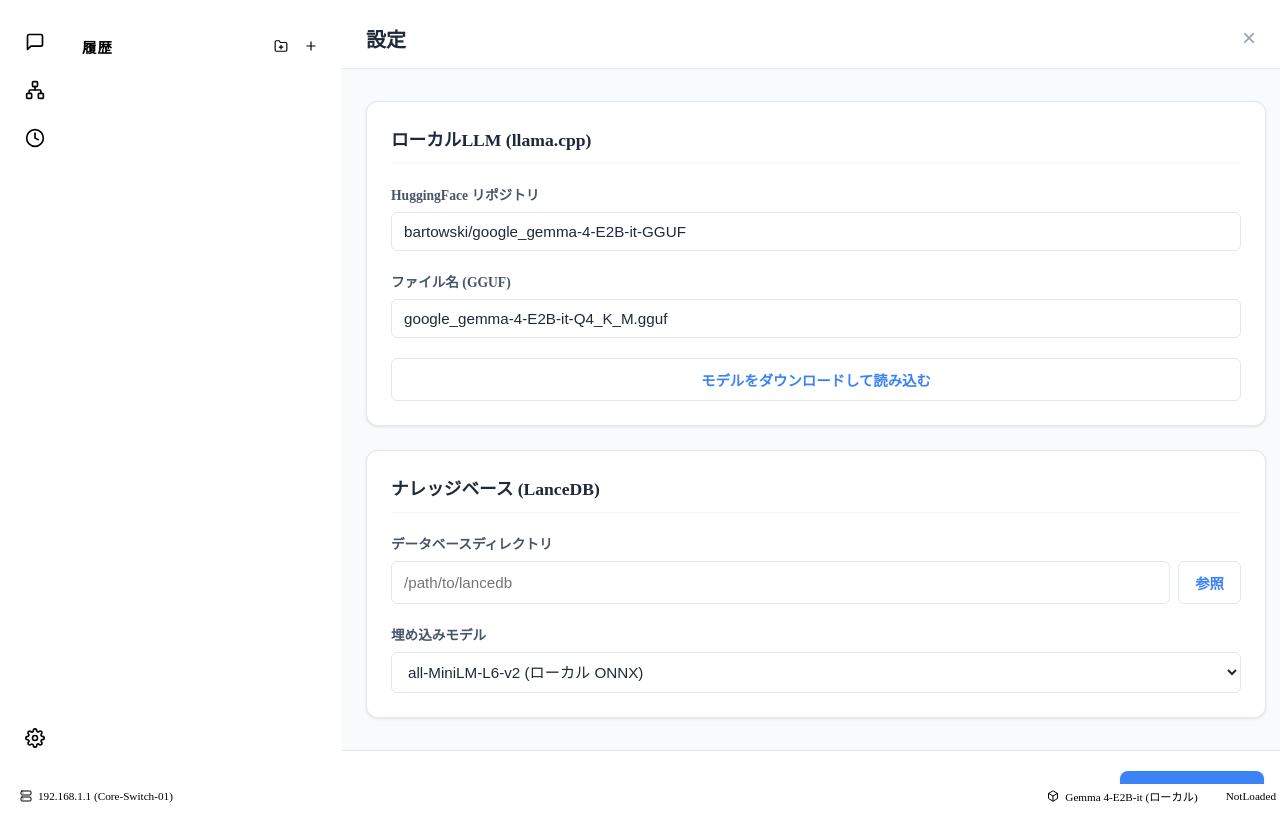
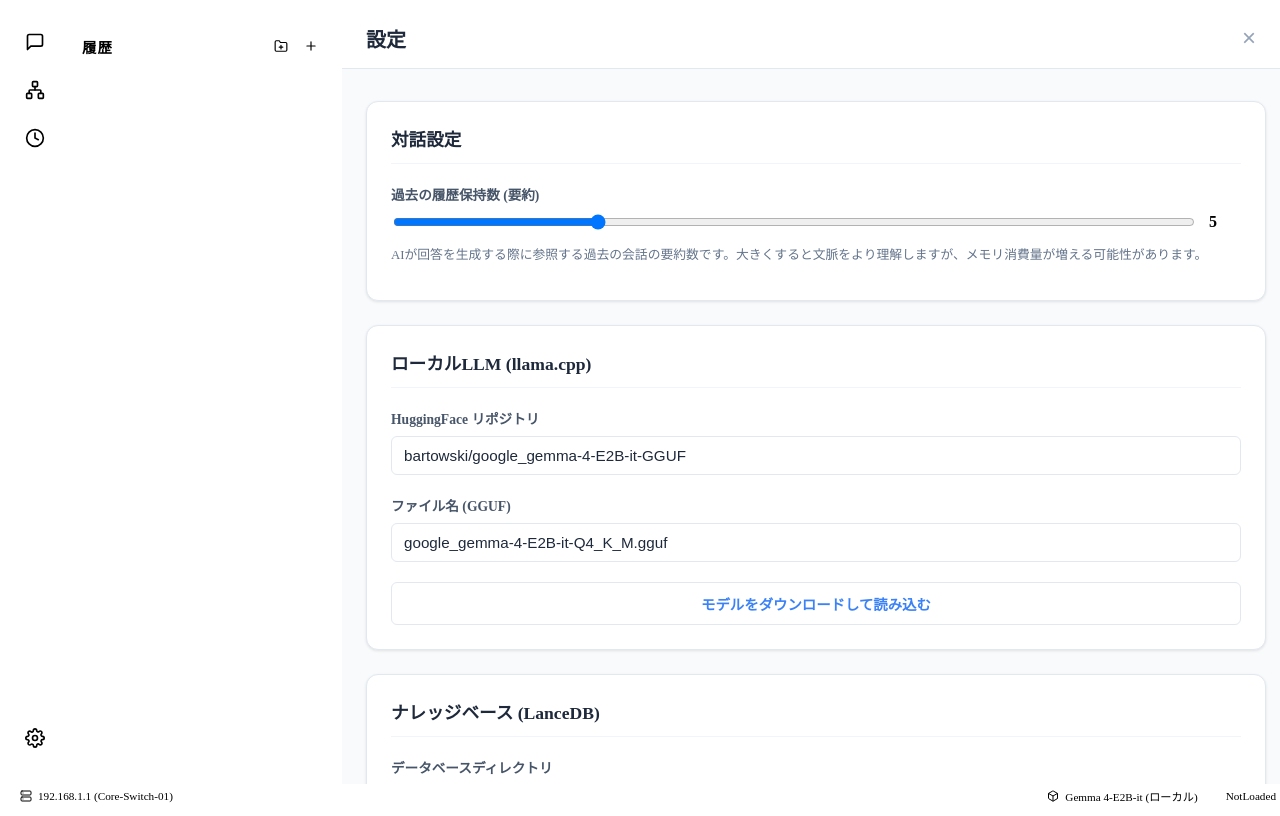
Before and after one commit to kamera25/mikomai, a React (Vite) app: page / in a window 1280 px wide. Both pictures are taken after a click on the element 35 px from the left and 738 px from the top of the page. Built offline with nearby package versions, Linux system fonts and the light colour scheme.

Commit message:
過去の履歴保持数を設定できるようにした

```diff
--- a/src/App.tsx
+++ b/src/App.tsx
@@ -49,6 +49,7 @@ function App() {
   const [modelStatus, setModelStatus] = useState<string>("NotLoaded");
   const [connectedHost] = useState<string>("192.168.1.1 (Core-Switch-01)");
   const [summaries, setSummaries] = useState<SummaryItem[]>([]);
+  const [historyLimit, setHistoryLimit] = useState<number>(5);
   const isComposing = useRef(false);
 
   const textareaRef = useRef<HTMLTextAreaElement>(null);
@@ -93,6 +94,15 @@ function App() {
         setSummaries(savedSummaries || []);
       } catch (e) {
         console.error("Failed to load summaries:", e);
+      }
+
+      try {
+        const settings: any = await invoke("load_settings");
+        if (settings && settings.historyLimit !== undefined) {
+          setHistoryLimit(settings.historyLimit);
+        }
+      } catch (e) {
+        console.error("Failed to load settings:", e);
       }
     };
     initHistory();
@@ -184,7 +194,9 @@ function App() {
       await invoke("save_summary", { summary: newSummary });
       setSummaries(prev => {
         const next = [...prev, newSummary];
-        return next.length > 5 ? next.slice(next.length - 5) : next;
+        // Keep a reasonable number of summaries in state (e.g. 20),
+        // slicing for prompt will happen later based on historyLimit
+        return next.length > 20 ? next.slice(next.length - 20) : next;
       });
     } catch (e) {
       console.error("Failed to generate/save summary:", e);
@@ -260,8 +272,8 @@ function App() {
             return updated;
           });
 
-          const recentSummariesText = summaries.slice(-5).map((s, i) => `${i+1}. ${s.content}`).join("\n");
-          const contextPrefix = recentSummariesText ? `【過去の実行履歴要約（直近5件）】\n${recentSummariesText}\n※最新の情報（番号が大きいもの）を優先するようにし、最新の情報で解決できない場合は、その前の情報を参照…を繰り返すようにしてください。\n\n` : "";
+          const recentSummariesText = summaries.slice(-historyLimit).map((s, i) => `${i+1}. ${s.content}`).join("\n");
+          const contextPrefix = recentSummariesText ? `【過去の実行履歴要約（直近${historyLimit}件）】\n${recentSummariesText}\n※最新の情報（番号が大きいもの）を優先するようにし、最新の情報で解決できない場合は、その前の情報を参照…を繰り返すようにしてください。\n\n` : "";
 
           const analysisPrompt = `${contextPrefix}ユーザーの入力: "${userMessage}"\nに対する${toolLabel}の実行結果は以下の通りです:\n\n${result.output}\n\nこの結果を分析し、ネットワークエンジニアの視点で状況を日本語で簡潔に報告してください。\n\n【重要】既にツールは実行済みです。この回答内で再度同じコマンド、かつ同じ引数でツール呼び出し（JSONフォーマット）を出力することは絶対に避けてください。結果の解説と、次にユーザーが実行すべきアクションの提案のみを行ってください。`;
 
@@ -608,6 +620,15 @@ function App() {
           <SettingsPanel
             isOpen={isSettingsOpen}
             onClose={() => setIsSettingsOpen(false)}
+            historyLimit={historyLimit}
+            onHistoryLimitChange={async (newLimit) => {
+              setHistoryLimit(newLimit);
+              try {
+                await invoke("save_settings", { settings: { historyLimit: newLimit } });
+              } catch (e) {
+                console.error("Failed to save settings:", e);
+              }
+            }}
           />
         ) : isConnectionOpen ? (
           <ConnectionSettingsPanel
--- a/src/components/SettingsPanel.tsx
+++ b/src/components/SettingsPanel.tsx
@@ -7,9 +7,16 @@ import './SettingsPanel.css';
 interface SettingsPanelProps {
   isOpen: boolean;
   onClose: () => void;
+  historyLimit: number;
+  onHistoryLimitChange: (limit: number) => void;
 }
 
-export const SettingsPanel: React.FC<SettingsPanelProps> = ({ isOpen, onClose }) => {
+export const SettingsPanel: React.FC<SettingsPanelProps> = ({
+  isOpen,
+  onClose,
+  historyLimit,
+  onHistoryLimitChange
+}) => {
   const [modelPath, setModelPath] = useState("bartowski/google_gemma-4-E2B-it-GGUF");
   const [modelFilename, setModelFilename] = useState("google_gemma-4-E2B-it-Q4_K_M.gguf");
   const [downloadStatus, setDownloadStatus] = useState("");
@@ -71,6 +78,27 @@ export const SettingsPanel: React.FC<SettingsPanelProps> = ({ isOpen, onClose })
 
         <div className="settings-body">
           <section className="settings-group">
+            <h3>対話設定</h3>
+            <div className="form-control">
+              <label>過去の履歴保持数 (要約)</label>
+              <div style={{ display: 'flex', alignItems: 'center', gap: '12px' }}>
+                <input
+                  type="range"
+                  min="0"
+                  max="20"
+                  value={historyLimit}
+                  onChange={(e) => onHistoryLimitChange(parseInt(e.target.value))}
+                  style={{ flexGrow: 1 }}
+                />
+                <span style={{ minWidth: '32px', fontWeight: 'bold', color: 'var(--accent-color)' }}>{historyLimit}</span>
+              </div>
+              <p className="help-text" style={{ fontSize: '0.8rem', color: '#64748b', marginTop: '4px' }}>
+                AIが回答を生成する際に参照する過去の会話の要約数です。大きくすると文脈をより理解しますが、メモリ消費量が増える可能性があります。
+              </p>
+            </div>
+          </section>
+
+          <section className="settings-group">
             <h3>ローカルLLM (llama.cpp)</h3>
             <div className="form-control">
               <label>HuggingFace リポジトリ</label>
```
Also changed, not shown: 2 other files (tests, documents, lock files or other folders).
